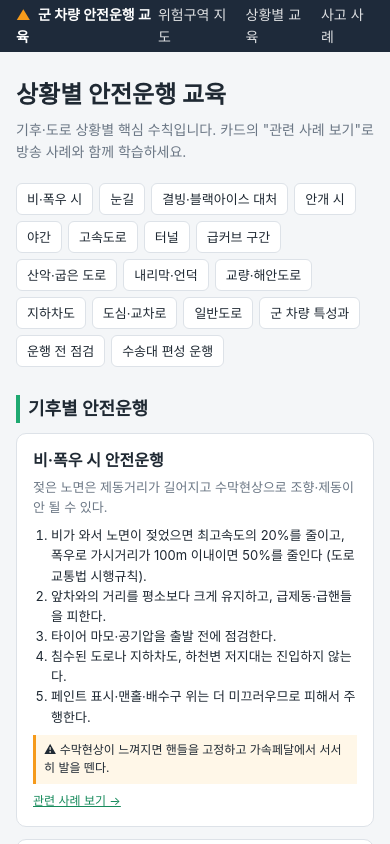
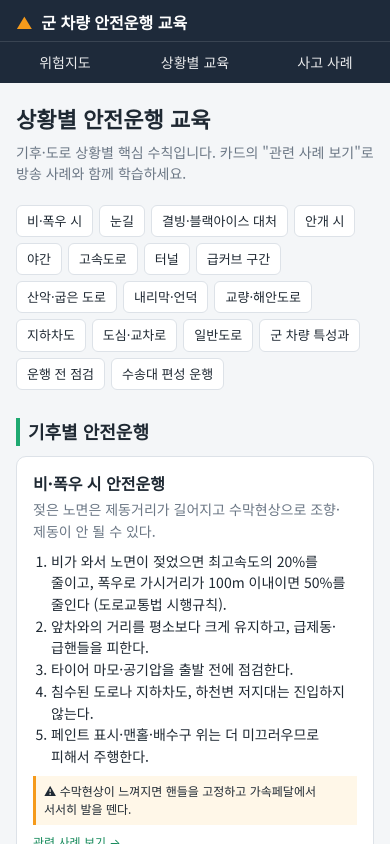
Before and after one commit to gizel1004/milsafe-drive, a Next.js app: page /learn in a window 390 px wide. Shown: the top 844 px of the page. Built offline with nearby package versions, Linux system fonts and the light colour scheme; no server answers; the database is empty.

Commit message:
모바일 화면 최적화 (글꼴·줄바꿈·메뉴)

```diff
--- a/app/globals.css
+++ b/app/globals.css
@@ -10,12 +10,17 @@
 }
 * { box-sizing: border-box; }
 html, body { margin: 0; padding: 0; }
+html { -webkit-text-size-adjust: 100%; text-size-adjust: 100%; }
 body {
-  font-family: -apple-system, "Pretendard", "Noto Sans KR", "Malgun Gothic", sans-serif;
+  font-family: "Noto Sans KR", -apple-system, BlinkMacSystemFont, "Apple SD Gothic Neo", "Malgun Gothic", sans-serif;
   color: var(--text);
   background: var(--bg);
   line-height: 1.55;
+  /* 한글이 단어 중간에서 끊기지 않도록 */
+  word-break: keep-all;
+  overflow-wrap: break-word;
 }
+button, select, input { font-family: inherit; }
 a { color: inherit; }
 
 .topbar {
@@ -107,12 +112,48 @@ select { padding: 5px 8px; border: 1px solid var(--line); border-radius: 6px; fo
 .article .src { font-size: 12px; color: var(--muted); margin-top: 20px; }
 .back { font-size: 13px; display: inline-block; margin-bottom: 12px; color: var(--green-dark); }
 
+.topbar nav a { white-space: nowrap; }
+.legend summary { cursor: pointer; font-weight: 700; list-style: none; }
+.legend summary::-webkit-details-marker { display: none; }
+.legend summary::after { content: " ▾"; color: var(--muted); }
+.legend[open] summary::after { content: " ▴"; }
+.legend .legend-body b { margin-top: 6px; }
+
+/* ---------- 모바일 ---------- */
 @media (max-width: 800px) {
-  .explorer { grid-template-columns: 1fr; grid-template-rows: 55vh auto; height: auto; }
-  .map-wrap { order: -1; min-height: 55vh; }
-  .side { border-right: none; max-height: none; }
-  .topbar nav { gap: 10px; }
-  .topbar .brand { font-size: 14px; }
+  .topbar { flex-direction: column; align-items: stretch; height: auto; padding: 0; }
+  .topbar .brand { font-size: 16px; padding: 10px 16px 6px; white-space: nowrap; overflow: hidden; text-overflow: ellipsis; }
+  .topbar nav { display: grid; grid-template-columns: repeat(3, 1fr); gap: 0; border-top: 1px solid rgba(255,255,255,.12); }
+  .topbar nav a { text-align: center; font-size: 14px; padding: 10px 4px; opacity: .9; }
+
+  .explorer { display: flex; flex-direction: column; height: auto; min-height: 0; }
+  .map-wrap { order: -1; height: 52vh; min-height: 320px; }
+  .side { border-right: none; max-height: none; overflow: visible; }
+
+  .legend { left: 8px; bottom: 22px; padding: 6px 10px; font-size: 12px; max-width: calc(100% - 16px); }
+  .legend .legend-body div { margin: 1px 0; }
+
+  /* iOS 에서 입력칸 포커스 시 확대되지 않도록 16px */
+  select, input, .btn { font-size: 16px; }
+  select { padding: 7px 8px; max-width: 100%; }
+  .taas-box .row { flex-wrap: wrap; }
+  .taas-box .row select { flex: 1 1 140px; }
+  .btn { padding: 9px 16px; }
+  .chip { font-size: 14px; padding: 7px 12px; }
+  .zone-item { padding: 12px 16px; }
+  .zone-item .nm { font-size: 15px; }
+  .zone-item .sub { font-size: 13px; }
+  .detail h2 { font-size: 19px; }
+  .detail ul, .detail p, .detail .mil, .case-link { font-size: 14px !important; }
+
+  .page { padding: 18px 16px 32px; }
+  .page h1 { font-size: 22px; }
+  .cards { grid-template-columns: 1fr; }
+  .card ol, .card p { font-size: 14px; }
+  .filters a { font-size: 14px; padding: 6px 11px; }
+  .article { padding: 16px; }
+  .article p { font-size: 15px; }
+  .footer { font-size: 12px; line-height: 1.6; }
 }
 
 /* ---------- TAAS 패널 ---------- */
--- a/app/layout.tsx
+++ b/app/layout.tsx
@@ -1,4 +1,4 @@
-import type { Metadata } from "next";
+import type { Metadata, Viewport } from "next";
 import Link from "next/link";
 import "./globals.css";
 
@@ -7,16 +7,31 @@ export const metadata: Metadata = {
   description: "한블리 등 방송 사례를 바탕으로 한 군 차량 사고예방 상황별 안전운행 교육 프로그램",
 };
 
+export const viewport: Viewport = {
+  width: "device-width",
+  initialScale: 1,
+  themeColor: "#1e2a3a",
+};
+
 export default function RootLayout({ children }: { children: React.ReactNode }) {
   return (
     <html lang="ko">
+      <head>
+        <link rel="preconnect" href="https://fonts.googleapis.com" />
+        <link rel="preconnect" href="https://fonts.gstatic.com" crossOrigin="" />
+        {/* eslint-disable-next-line @next/next/no-page-custom-font */}
+        <link
+          href="https://fonts.googleapis.com/css2?family=Noto+Sans+KR:wght@400;500;700&display=swap"
+          rel="stylesheet"
+        />
+      </head>
       <body>
         <header className="topbar">
           <Link href="/" className="brand">
             <span className="brand-mark">▲</span> 군 차량 안전운행 교육
           </Link>
           <nav>
-            <Link href="/">위험구역 지도</Link>
+            <Link href="/">위험지도</Link>
             <Link href="/learn">상황별 교육</Link>
             <Link href="/cases">사고 사례</Link>
           </nav>
```
